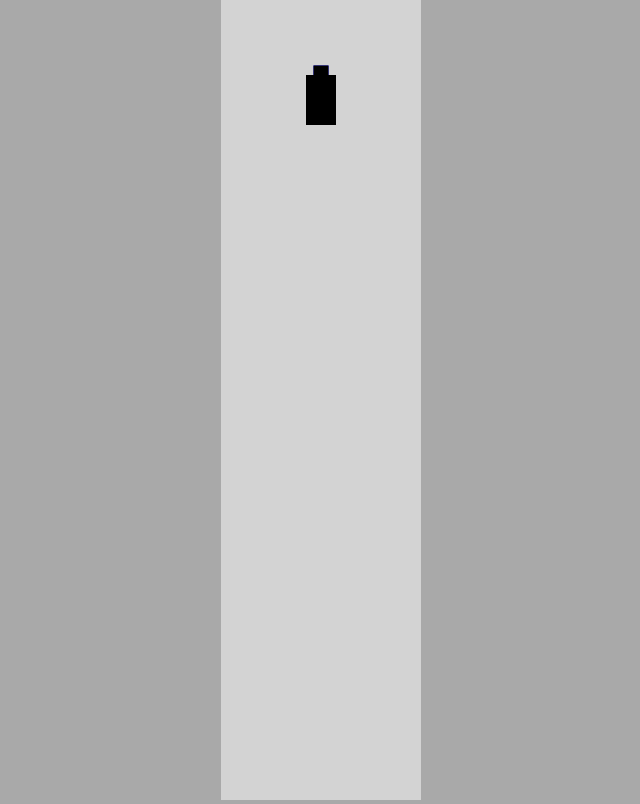
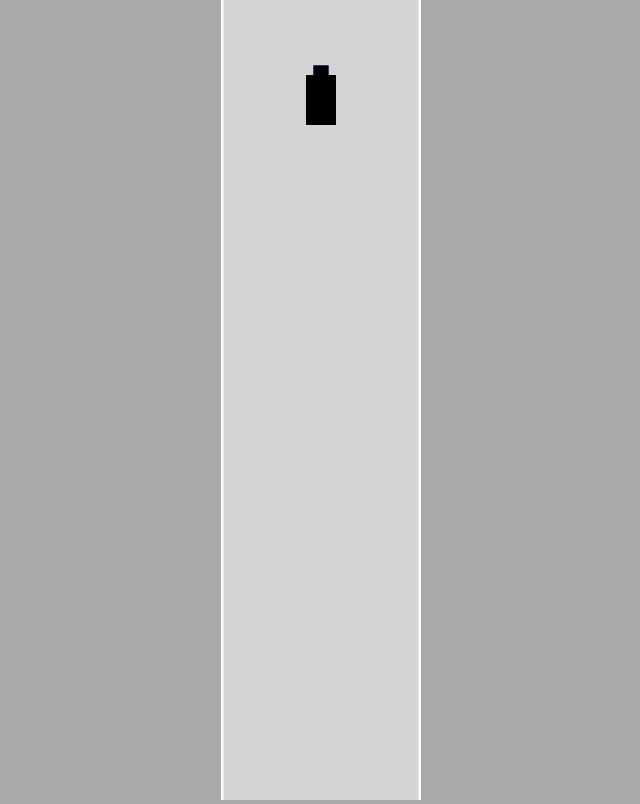
Before and after one commit to cive202/Self_driving_car, a plain HTML site: page index.html in a window 1280 px wide. Shown: the whole page, without its empty margins (319-959 px from the left). Drawn offline with Linux system fonts and the light colour scheme.

Commit message:
make Road

```diff
--- a/index.html
+++ b/index.html
@@ -6,6 +6,7 @@
     </head>
 <body>
     <canvas id="myCanvas"></canvas>
+    <script src ="road.js"></script>
     <script src = "control.js"></script>
     <script src = "car.js"></script>
     <script src = "main.js"></script>
--- a/main.js
+++ b/main.js
@@ -5,16 +5,15 @@ canvas.width = 200;
 
 const ctx = canvas.getContext("2d");
 // getContex("2d") returns a class which has all the 2d drawing tools
-console.log(ctx)
+const road = new Road (canvas.width/2,canvas.width)
 const car = new Car(100,100,30,50);
-
-car.draw(ctx);
 
 animate();
 
 function animate(){
     car.update();
     canvas.height = window.innerHeight;
+    road.draw(ctx);
     car.draw(ctx);
     requestAnimationFrame(animate);
 }
--- /dev/null
+++ b/road.js
@@ -0,0 +1,29 @@
+class Road {
+    constructor(x,width, laneCount=3){
+        this.x = x;
+        this.width = width;
+        this.laneCount = laneCount;
+        this.left = x - width/2
+        this.right = x + width/2
+
+        const infinity = 1000000000;
+
+        this.top = -infinity;
+        this.bottom =  infinity;
+
+    }
+    draw(ctx){
+        ctx.lineWidth = 5;
+        ctx.strokeStyle = "white";
+
+        ctx.beginPath();
+        ctx.moveTo(this.left, this.top)
+        ctx.lineTo(this.left, this.bottom)
+        ctx.stroke();
+
+        ctx.beginPath();
+        ctx.moveTo(this.right, this.top)
+        ctx.lineTo(this.right, this.bottom)
+        ctx.stroke()
+    }
+}
```
